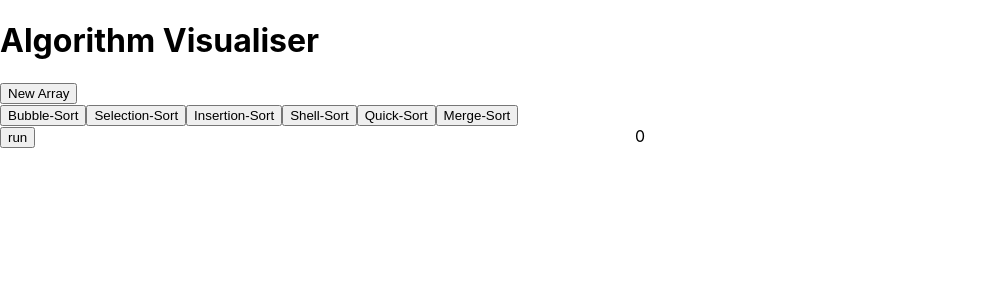
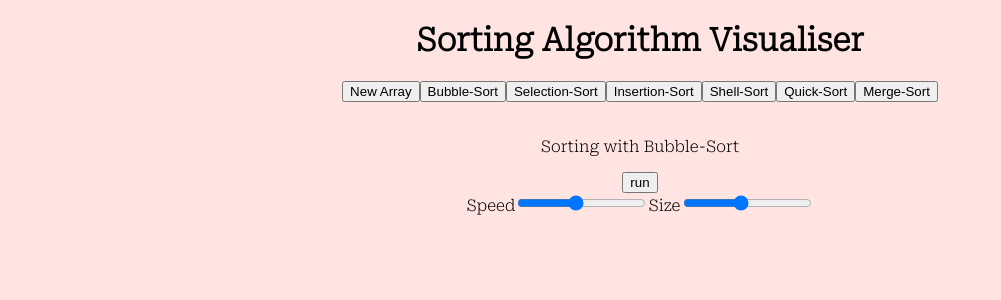
Before and after one commit to brendonwang9/AlgorithmVisualiser, a React (Create React App) app: page / in a window 1280 px wide. Shown: the top 300 px of the page, without its empty margins (0-1001 px from the left). Built offline with nearby package versions, Linux system fonts and the light colour scheme.

Commit message:
make sliders

```diff
--- a/src/App.css
+++ b/src/App.css
@@ -1,38 +1,16 @@
+body {
+  background-color: mistyrose;
+
+}
 .App {
+  text-align: center;
+  font-family: 'Roboto Serif', sans-serif;;
+}
+
+nav {
   text-align: center;
 }
 
-.App-logo {
-  height: 40vmin;
-  pointer-events: none;
+h1 {
+  text-align: center
 }
-
-@media (prefers-reduced-motion: no-preference) {
-  .App-logo {
-    animation: App-logo-spin infinite 20s linear;
-  }
-}
-
-.App-header {
-  background-color: #282c34;
-  min-height: 100vh;
-  display: flex;
-  flex-direction: column;
-  align-items: center;
-  justify-content: center;
-  font-size: calc(10px + 2vmin);
-  color: white;
-}
-
-.App-link {
-  color: #61dafb;
-}
-
-@keyframes App-logo-spin {
-  from {
-    transform: rotate(0deg);
-  }
-  to {
-    transform: rotate(360deg);
-  }
-}
--- a/src/App.js
+++ b/src/App.js
@@ -1,18 +1,27 @@
-// import './App.css';
+import './App.css';
 import NavBar from "./components/NavBar.js"
 import Visualiser from "./components/Visualiser.js"
+import Sliders from "./components/Sliders.js"
 import { useState } from "react"
 
 function App() {
   var [array, setArray] = useState([0])
   var [algorithm, setAlgorithm] = useState("Bubble-Sort")
+  var [speed, setSpeed] = useState("25")
+  var [size, setSize] = useState("50")
   return (
     <div className="App">
+      <link href="https://fonts.googleapis.com/css2?family=Roboto+Serif:wght@200&display=swap" rel="stylesheet"></link>
       <header>
-        <h1>Algorithm Visualiser</h1>
-        <NavBar array={array} setArray={setArray} algorithm={algorithm} setAlgorithm={setAlgorithm} />
+        <h1>Sorting Algorithm Visualiser</h1>
+        <NavBar size={size} setArray={setArray} setAlgorithm={setAlgorithm} />
       </header>
-      <Visualiser array={array} algorithm={algorithm} />
+      <br></br>
+      <div>
+        <p> Sorting with {algorithm}</p>
+        <Visualiser array={array} algorithm={algorithm} speed={speed} size={size} />
+        <Sliders speed={speed} setSpeed={setSpeed} size={size} setSize={setSize} />
+      </div>
     </div>
   );
 }
--- a/src/components/Algorithms.js
+++ b/src/components/Algorithms.js
@@ -27,7 +27,7 @@ function bubbleSort(array) {
                 array[i] = array[i + 1]
                 array[i + 1] = temp
             }
-            if (i == unsortedArrayLength - 1) {
+            if (i === unsortedArrayLength - 1) {
                 operations.push({ idxs: [unsortedArrayLength, 0], action: "complete" })
             } // last item of unsorted array will be largest
             else {
@@ -107,7 +107,7 @@ function gapInsertionSort(array, start, gap, operations) {
         array[insertItemPosition] = insertItemValue
         operations.push({ idxs: [insertItemPosition, insertItemValue], action: "assign" })
     }
-    if (gap == 1) {
+    if (gap === 1) {
         for (let i = array.length - 1; i >= 0; i--) {
             operations.push({ idxs: [i], action: "complete" })
         }
@@ -115,7 +115,7 @@ function gapInsertionSort(array, start, gap, operations) {
     return array
 }
 
-function quickSort(array, first = 0, last = 29, operations = []) {
+function quickSort(array, first = 0, last = 49, operations = []) {
     // choose a pivot value and move pivot value to its final position in sorted array (quicksort recursive)
     // pivot value divides array into two (smaller than and bigger than halves)
     // ideally, pivot value is the middle value as it will divide array by half with each pivot O(logn)
@@ -127,7 +127,7 @@ function quickSort(array, first = 0, last = 29, operations = []) {
     }
     // in cases where first == last the item array has a length of 1 which is assumed to be sorted in its correct position
     // we must account for this assumption in our visualiser to complete color
-    if (first == last) {
+    if (first === last) {
         operations.push({ idxs: [first], action: "complete" })
     }
     return operations
@@ -178,7 +178,6 @@ function mergeSort(array, operations = []) {
         var iRight = 0
         var iMerged = 0
         while (iLeft < leftHalf.length && iRight < rightHalf.length) {
-            // console.log((splittingCounter - leftHalf.length - rightHalf.length) + " counter on the " + leftHalf)
             if (leftHalf[iLeft] <= rightHalf[iRight]) {
                 operations.push({
                     idxs: [
@@ -187,7 +186,7 @@ function mergeSort(array, operations = []) {
                     ],
                     action: "assign"
                 })
-                if (array.length == 30) {
+                if (array.length === 50) {
                     operations.push({
                         idxs: [
                             splittingCounter - rightHalf.length - leftHalf.length + iMerged
@@ -207,7 +206,7 @@ function mergeSort(array, operations = []) {
                     ],
                     action: "assign"
                 })
-                if (array.length == 30) {
+                if (array.length === 50) {
                     operations.push({
                         idxs: [
                             splittingCounter - rightHalf.length - leftHalf.length + iMerged
@@ -231,7 +230,7 @@ function mergeSort(array, operations = []) {
                 ],
                 action: "assign"
             })
-            if (array.length == 30) {
+            if (array.length === 50) {
                 operations.push({
                     idxs: [
                         splittingCounter - rightHalf.length - leftHalf.length + iMerged
@@ -251,7 +250,7 @@ function mergeSort(array, operations = []) {
                 ],
                 action: "assign"
             })
-            if (array.length == 30) {
+            if (array.length === 50) {
                 operations.push({
                     idxs: [
                         splittingCounter - rightHalf.length - leftHalf.length + iMerged
@@ -265,10 +264,11 @@ function mergeSort(array, operations = []) {
         }
     } else {
         splittingCounter++
+        console.log(splittingCounter)
         // this counter increments if the split arrayLengths == 1, and will therefore indicate which position of the parent array we're on
         // the position of the parent array is hard to get because during recursion the parent array is split into smaller arrays and the smaller array indexes do not correspond to the final positions
     }
-    if (splittingCounter == 30 && array.length == 30) {
+    if (splittingCounter === 50 && array.length === 50) {
         splittingCounter = 0 // reset the splittingCounter at the last recursive call
     }
     return operations
--- a/src/components/NavBar.js
+++ b/src/components/NavBar.js
@@ -1,13 +1,13 @@
-// import "NavBar.css"
+import "./NavBar.css"
 
 
-function NavBar({ array, setArray, algorithm, setAlgorithm }) {
+function NavBar({ size, setArray, setAlgorithm }) {
     function getRandomInt(num) {
         return Math.floor(Math.random() * num)
     }
     function newArray() {
         var newArray = []
-        for (let i = 0; i < 30; i++) {
+        for (let i = 0; i < size; i++) {
             newArray.push(getRandomInt(100))
         }
         console.log("setting newarray")
@@ -31,9 +31,7 @@ function NavBar({ array, setArray, algorithm, setAlgorithm }) {
     return (
         <nav>
             <button onClick={newArray}>New Array</button>
-            <div>
-                <AlgorithmButtons />
-            </div>
+            <AlgorithmButtons />
         </nav>
     )
 }
--- /dev/null
+++ b/src/components/Sliders.js
@@ -0,0 +1,34 @@
+export default function Sliders({ speed, setSpeed, size, setSize }) {
+    function onSetSize(event) {
+        setSize(event.target.value)
+    }
+    function onSetSpeed(event) {
+        setSpeed(event.target.value)
+    }
+    return (
+        <div>
+            <span>
+                Speed
+            </span>
+            <input
+                onChange={onSetSpeed}
+                type="range"
+                min="5"
+                max='50'
+                step="5"
+                value={speed}
+            />
+            <span>
+                Size
+            </span>
+            <input
+                onChange={onSetSize}
+                type="range"
+                min="10"
+                max='100'
+                step="10"
+                value={size}
+            />
+        </div>
+    )
+}
--- a/src/components/Visualiser.js
+++ b/src/components/Visualiser.js
@@ -1,8 +1,8 @@
 import "./Visualiser.css"
 import sortingAlgorithms from "./Algorithms"
 
-const SPEED = 10
-function Visualiser({ array, algorithm }) {
+function Visualiser({ array, algorithm, speed, size }) {
+    const SPEED = 55 - speed
     function ArrayBars() {
         var divArray = []
         for (let i = 0; i < array.length; i++) {
@@ -26,6 +26,15 @@ function Visualiser({ array, algorithm }) {
         runAlgorithm(sortingAlgorithms[refactorAlgo])
     }
     async function runAlgorithm(sortingFunction) {
+        // var operations = []
+        // if (sortingFunction.name == "quickSort") {
+        //     console.log(size - 1)
+        //     operations = sortingFunction(array.map(num => num), 0, Number(size))
+        // }
+        // if (sortingFunction.name == "mergeSort") {
+        //     console.log("mergesorting")
+        //     operations = sortingFunction(array.map(num => num))
+        // }
         var operations = sortingFunction(array.map(num => num))
         var arrayBars = document.querySelectorAll(".bars")
         console.log(operations)
@@ -33,9 +42,9 @@ function Visualiser({ array, algorithm }) {
             // can heavily refactor this
             var [bar1idx, bar2idx] = operations[i].idxs
             var bar1 = arrayBars[bar1idx].style
+            var currentColorB1 = bar1.backgroundColor
             if (operations[i].action === "compare") {
                 var bar2 = arrayBars[bar2idx].style
-                var currentColorB1 = bar1.backgroundColor
                 var currentColorB2 = bar1.backgroundColor
                 bar1.backgroundColor = "blue"
                 bar2.backgroundColor = "blue"
@@ -43,9 +52,8 @@ function Visualiser({ array, algorithm }) {
                 bar1.backgroundColor = currentColorB1
                 bar2.backgroundColor = currentColorB2
             } else if (operations[i].action === "swap") {
-                var bar2 = arrayBars[bar2idx].style
-                var currentColorB1 = bar1.backgroundColor
-                var currentColorB2 = bar1.backgroundColor
+                bar2 = arrayBars[bar2idx].style
+                currentColorB2 = bar1.backgroundColor
                 bar1.backgroundColor = "blue"
                 bar2.backgroundColor = "blue"
                 await sleep(SPEED)
@@ -56,14 +64,11 @@ function Visualiser({ array, algorithm }) {
                 bar1.backgroundColor = currentColorB1
                 bar2.backgroundColor = currentColorB2
             } else if (operations[i].action === "complete") {
-                var [bar1idx] = operations[i].idxs
-                var bar1 = arrayBars[bar1idx].style
                 bar1.backgroundColor = "blue"
                 await sleep(SPEED)
                 bar1.backgroundColor = "green"
             } else if (operations[i].action === "assign") {
                 var height = bar2idx + "px"
-                currentColorB1 = bar1.backgroundColor
                 bar1.backgroundColor = "blue"
                 await sleep(SPEED)
                 bar1.height = height
```
Also changed, not shown: src/components/NavBar.css (added), 1 other file (tests, documents, lock files or other folders).
